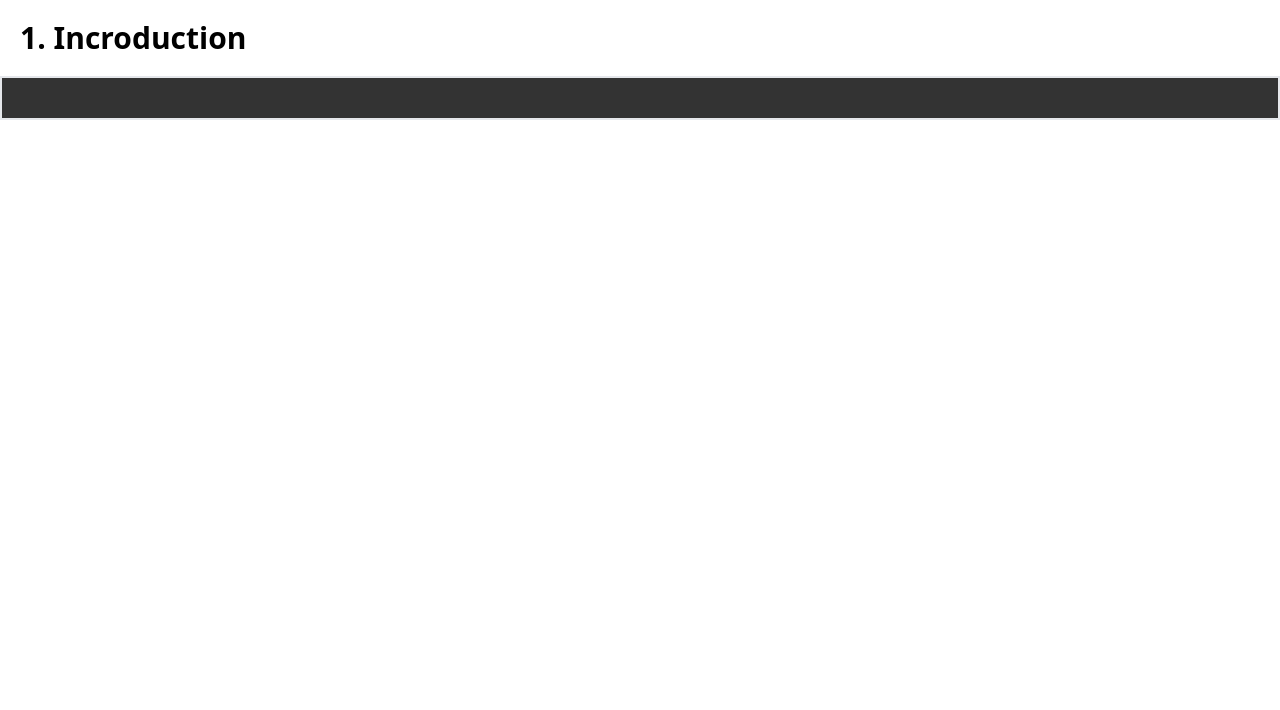
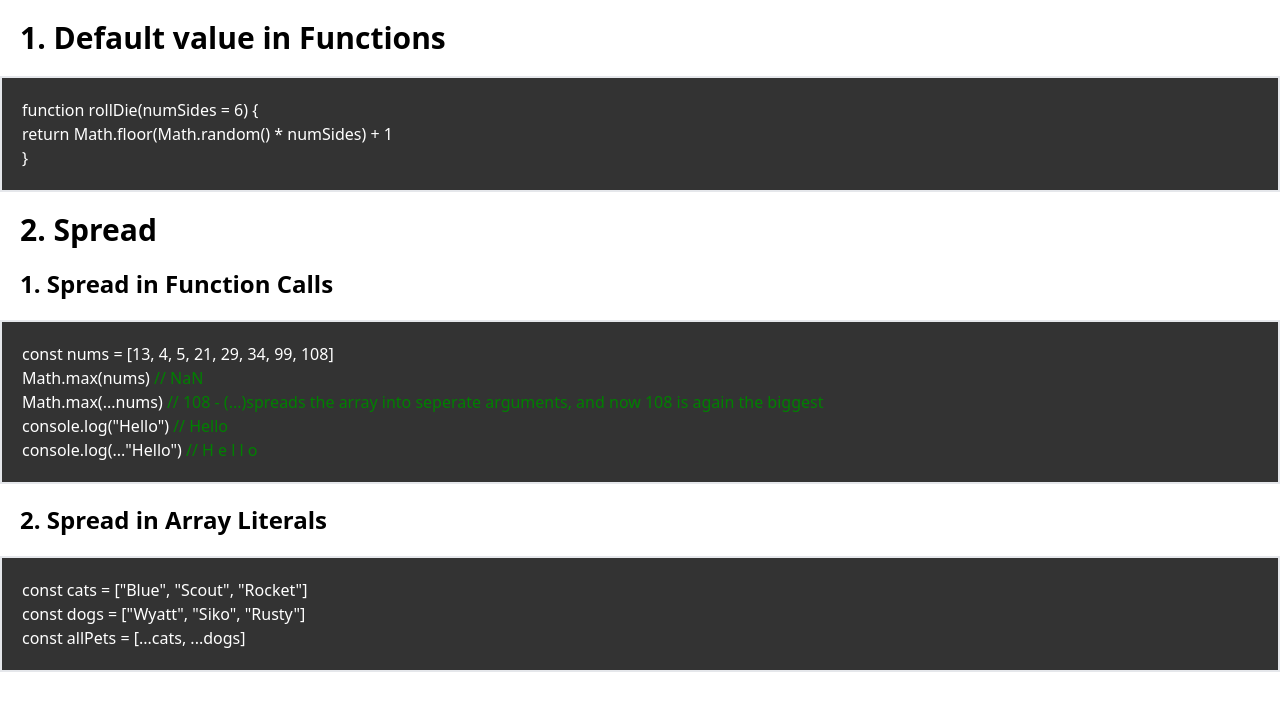
Before and after one commit to CarelessPepper47/Diff, a plain HTML site: page L09.html in a window 1280 px wide. Drawn offline with Linux system fonts and the light colour scheme.

Commit message:
Default Arguments / Spread

```diff
--- a/L09.html
+++ b/L09.html
@@ -10,8 +10,37 @@
   <body>
     <main>
       <section>
-        <h1 class="text-3xl m-5 font-semibold">1. Incroduction</h1>
-        <div class="flex flex-col border-2 bg-black/80 text-white p-5"></div>
+        <h1 class="text-3xl m-5 font-semibold">
+          1. Default value in Functions
+        </h1>
+        <div class="flex flex-col border-2 bg-black/80 text-white p-5">
+          <p>function rollDie(numSides = 6) {</p>
+          <p>return Math.floor(Math.random() * numSides) + 1</p>
+          <p>}</p>
+        </div>
+      </section>
+      <section>
+        <h1 class="text-3xl m-5 font-semibold">2. Spread</h1>
+        <h2 class="text-2xl m-5 font-semibold">1. Spread in Function Calls</h2>
+        <div class="flex flex-col border-2 bg-black/80 text-white p-5">
+          <p>const nums = [13, 4, 5, 21, 29, 34, 99, 108]</p>
+          <p>Math.max(nums) <span class="kom"> // NaN</span></p>
+          <p>
+            Math.max(...nums)
+            <span class="kom">
+              // 108 - (...)spreads the array into seperate arguments, and now
+              108 is again the biggest</span
+            >
+          </p>
+          <p>console.log("Hello") <span class="kom"> // Hello</span></p>
+          <p>console.log(..."Hello") <span class="kom"> // H e l l o</span></p>
+        </div>
+        <h2 class="text-2xl m-5 font-semibold">2. Spread in Array Literals</h2>
+        <div class="flex flex-col border-2 bg-black/80 text-white p-5">
+          <p>const cats = ["Blue", "Scout", "Rocket"]</p>
+          <p>const dogs = ["Wyatt", "Siko", "Rusty"]</p>
+          <p>const allPets = [...cats, ...dogs]</p>
+        </div>
       </section>
     </main>
   </body>
--- a/L09.js
+++ b/L09.js
@@ -0,0 +1,36 @@
+function rollYourDie(numSides) {
+    if (numSides === undefined) {
+        numSides = 6
+    }
+    return Math.floor(Math.random() * numSides) + 1
+}
+
+function rollYourDie1(numSides = 6) { // the default of numSides = 6
+    return Math.floor(Math.random() * numSides) + 1 // The same as above
+}
+
+function greet(person, msg = "Spierpapier") {
+    console.log(`${msg}, ${person}`)
+}
+
+Math.max(13, 4, 5, 21, 29, 34, 99, 108) // 108 - its the biggest value
+Math.min(13, 4, 5, 21, 29, 34, 99, 108) // 4 - its the lowest value
+
+const nums = [13, 4, 5, 21, 29, 34, 99, 108]
+
+Math.max(nums) // NaN
+Math.max(...nums) // 108 - (...)spreads the array into seperate arguments, and now 108 is again the biggest
+
+console.log(nums) // [13, 4, 5, 21, 29, 34, 99, 108] ARRAY
+console.log(...nums) // 13 4 5 21 29 34 99 108 - a separate arguments
+
+console.log("Hello") // Hello
+console.log(..."Hello") // H e l l o
+
+
+const cats = ["Blue", "Scout", "Rocket"]
+const dogs = ["Wyatt", "Siko", "Rusty"]
+
+const hello = [..."Hello"] // ["H", "e", "l", "l", "o"]
+
+const allPets = [...cats, ...dogs, "Mały Kot"] // ["Blue", "Scout", "Rocket", "Wyatt", "Siko", "Rusty", "Mały Kot"]
```
